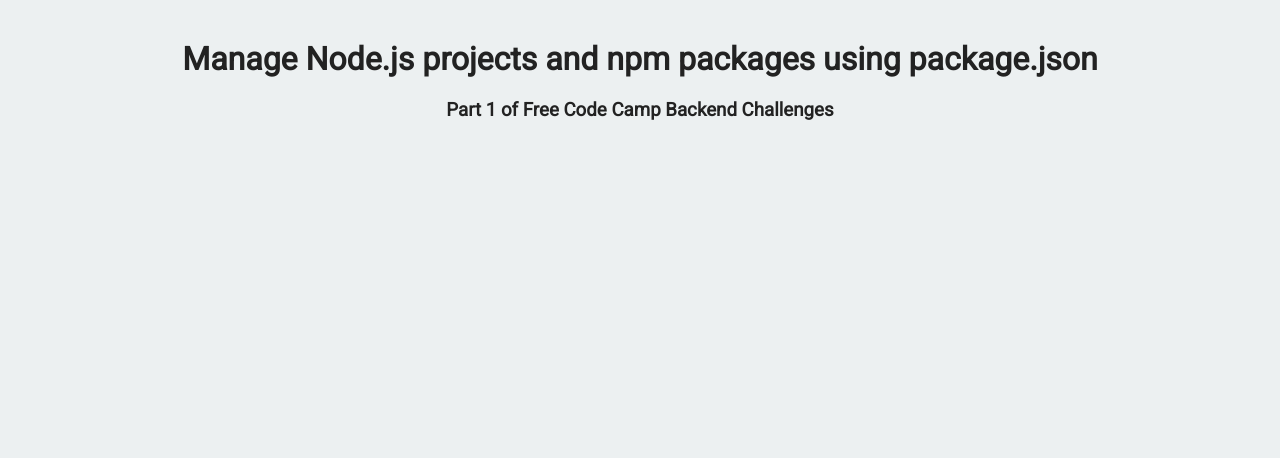
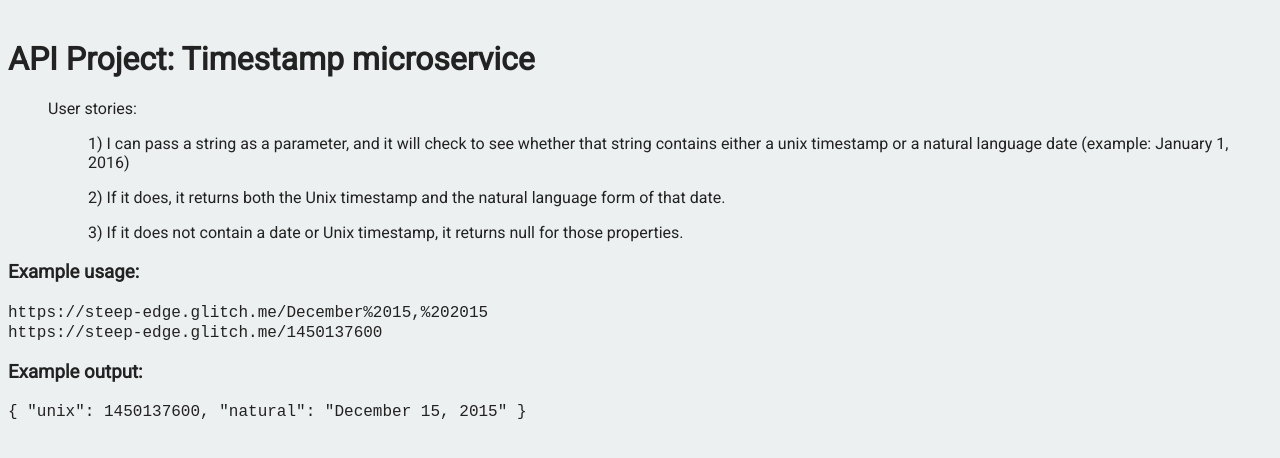
Before and after one commit to rbidanta/timestampms, a website: page views/index.html in a window 1280 px wide. Drawn offline with Linux system fonts and the light colour scheme.

Commit message:
💳💒 Updated with Glitch

```diff
--- a/package.json
+++ b/package.json
@@ -3,9 +3,9 @@
 	"dependencies": {
 		"express": "^4.14.0"
 	},
-	"main": "server.js",
+	"main": "app.js",
 	"scripts": {
-		"start": "node server.js"
+		"start": "node app.js"
 	},
 	"engines": {
 		"node": "4.4.5"
--- a/public/style.css
+++ b/public/style.css
@@ -5,7 +5,7 @@
 	font-size: 16px;
 	color: #222;
 	background-color: #ECF0F1;
-	text-align: center;
+	text-align: left;
 }
 
 .container {
--- a/views/index.html
+++ b/views/index.html
@@ -2,7 +2,7 @@
 <html>
 
    <head>
-      <title>Backend Challenges | Free Code Camp</title>
+      <title>Timestamp microservice</title>
       <link rel="shortcut icon" href="https://cdn.hyperdev.com/us-east-1%3A52a203ff-088b-420f-81be-45bf559d01b1%2Ffavicon.ico" type="image/x-icon"/>
       <link href="https://fonts.googleapis.com/css?family=Roboto" rel="stylesheet" type="text/css">
       <link href="/public/style.css" rel="stylesheet" type="text/css">
@@ -10,9 +10,27 @@
 
    <body>
       <div class="container">
-         <h1>Manage Node.js projects and npm packages using package.json</h1>
-         <h3>Part 1 of Free Code Camp Backend Challenges</h3>
-      </div>
+           <h1 class="header">
+               API Project: Timestamp microservice
+           </h1>
+           <blockquote>
+               User stories:
+               <ul>1) I can pass a string as a parameter, and it will check to see whether that string
+               contains either a unix timestamp or a natural language date (example: January 1, 2016)</ul>
+               <ul>2) If it does, it returns both the Unix timestamp and the natural language form of that date.</ul>
+               <ul>3) If it does not contain a date or Unix timestamp, it returns null for those properties.</ul>
+           </blockquote>
+           <h3>Example usage:</h3>
+           <code>https://steep-edge.glitch.me/December%2015,%202015</code><br>
+           <code>https://steep-edge.glitch.me/1450137600</code>
+           <h3>Example output:</h3>
+           <code>
+               {
+                 "unix": 1450137600,
+                 "natural": "December 15, 2015"
+               }
+           </code>
+       </div>
    </body>
 
 </html>
```
Also changed, not shown: app.js (added, +56 -0 lines).
